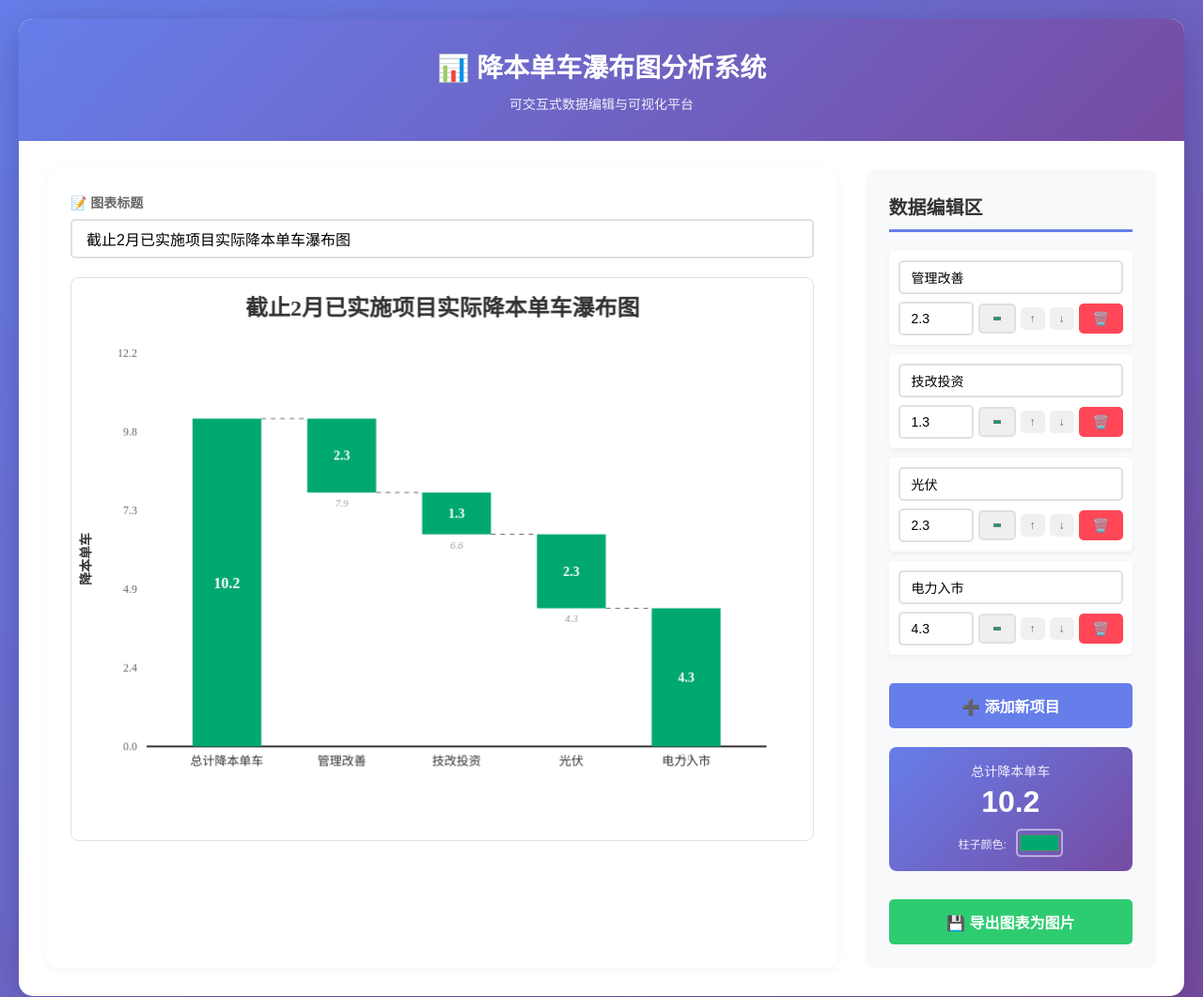
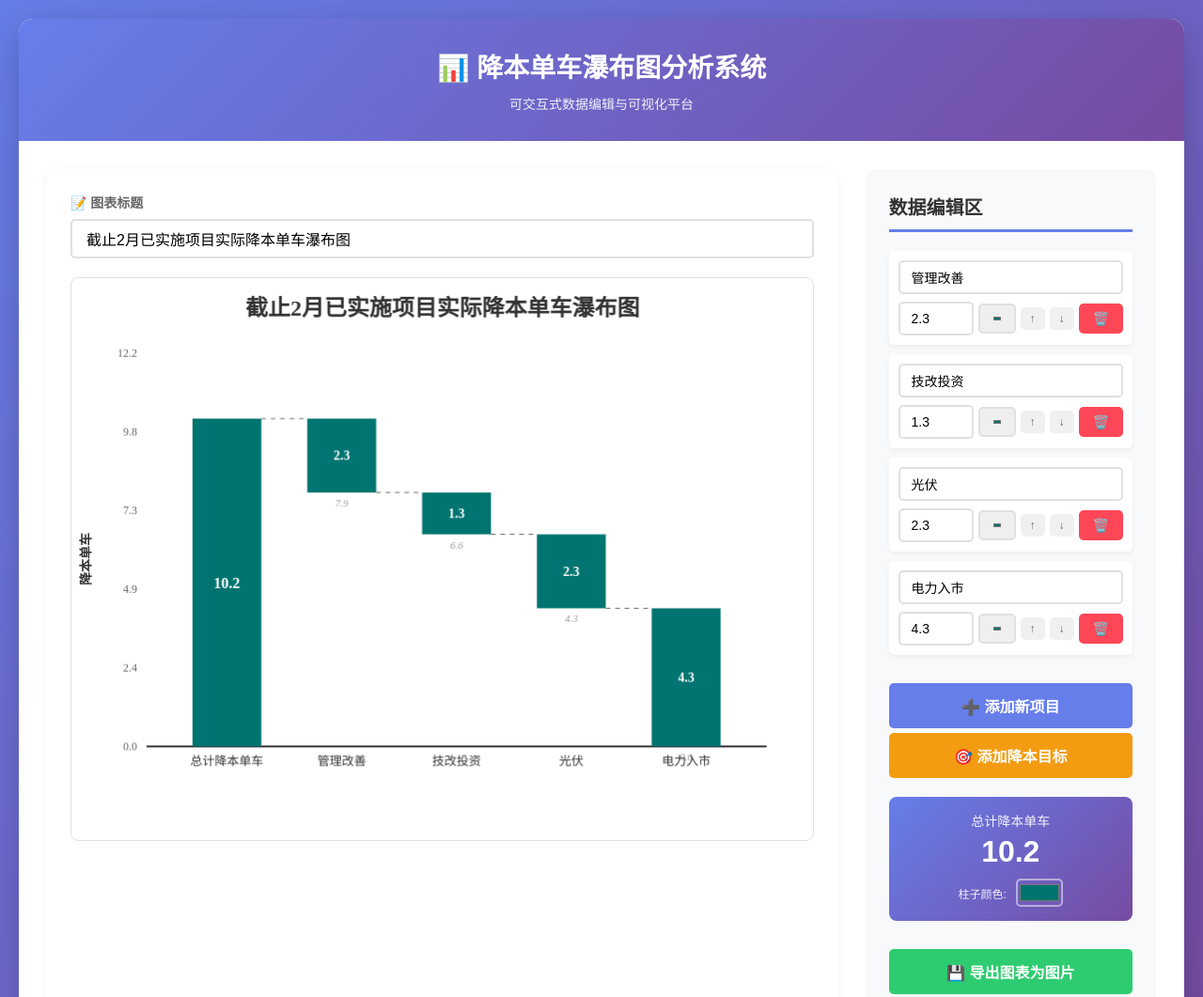
Before and after one commit to dzh18298211596-bit/waterfall-chart, a plain HTML site: page index.html in a window 1280 px wide. Shown: the top 1061 px of the page at 94% size. Drawn offline with Linux system fonts and the light colour scheme.

Commit message:
feat: 添加降本目标列功能并优化颜色
- 修改所有列默认颜色为 RGB(0,116,112) #007470
- 新增降本目标列，支持独立显示，不参与累积计算
- 降本目标列从0轴开始向上绘制
- 支持降本目标列的位置调整和手动数据录入
- 降本目标列带有橙色标识和🎯图标
- 优化tooltip显示，区分目标值和普通值

Co-Authored-By: Claude Sonnet 4.5 <noreply@anthropic.com>

```diff
--- a/index.html
+++ b/index.html
@@ -310,13 +310,14 @@
                 <div id="dataTable" class="data-table"></div>
 
                 <button class="btn btn-add" onclick="addRow()">➕ 添加新项目</button>
+                <button class="btn btn-add" onclick="addTargetRow()" style="background: #f39c12; margin-top: 5px;">🎯 添加降本目标</button>
 
                 <div class="total-display">
                     <div class="label">总计降本单车</div>
                     <div class="value" id="totalValue">10.2</div>
                     <div class="total-color-picker">
                         <label>柱子颜色:</label>
-                        <input type="color" id="totalColor" value="#00A870"
+                        <input type="color" id="totalColor" value="#007470"
                                onchange="updateTotalColor(this.value)"
                                title="选择总计柱颜色">
                     </div>
@@ -332,13 +333,13 @@
     <script>
         // 初始数据
         let dataItems = [
-            { name: '管理改善', value: 2.3, color: '#00A870' },
-            { name: '技改投资', value: 1.3, color: '#00A870' },
-            { name: '光伏', value: 2.3, color: '#00A870' },
-            { name: '电力入市', value: 4.3, color: '#00A870' }
+            { name: '管理改善', value: 2.3, color: '#007470', isTarget: false },
+            { name: '技改投资', value: 1.3, color: '#007470', isTarget: false },
+            { name: '光伏', value: 2.3, color: '#007470', isTarget: false },
+            { name: '电力入市', value: 4.3, color: '#007470', isTarget: false }
         ];
 
-        let totalColor = '#00A870'; // 总计柱颜色
+        let totalColor = '#007470'; // 总计柱颜色
 
         const canvas = document.getElementById('chartCanvas');
         const ctx = canvas.getContext('2d');
@@ -361,12 +362,14 @@
             dataItems.forEach((item, index) => {
                 const row = document.createElement('div');
                 row.className = 'data-row';
+                const isTarget = item.isTarget;
+                const borderStyle = isTarget ? 'border: 2px solid #f39c12;' : '';
                 row.innerHTML = `
-                    <input type="text" value="${item.name}"
+                    <input type="text" value="${item.name}" style="${borderStyle}"
                            onchange="updateName(${index}, this.value)"
-                           placeholder="项目名称">
+                           placeholder="${isTarget ? '目标名称 🎯' : '项目名称'}">
                     <div class="data-row-controls">
-                        <input type="number" value="${item.value}" step="0.1"
+                        <input type="number" value="${item.value}" step="0.1" style="${borderStyle}"
                                onchange="updateValue(${index}, this.value)"
                                placeholder="数值">
                         <input type="color" value="${item.color}"
@@ -418,7 +421,20 @@
             dataItems.push({
                 name: '新项目',
                 value: 0,
-                color: '#00A870'
+                color: '#007470',
+                isTarget: false
+            });
+            renderDataTable();
+            drawChart();
+        }
+
+        // 添加降本目标行
+        function addTargetRow() {
+            dataItems.push({
+                name: '降本目标',
+                value: 0,
+                color: '#007470',
+                isTarget: true
             });
             renderDataTable();
             drawChart();
@@ -453,7 +469,8 @@
 
         // 更新总计
         function updateTotal() {
-            const total = dataItems.reduce((sum, item) => sum + item.value, 0);
+            // 只计算非目标项的总和
+            const total = dataItems.filter(item => !item.isTarget).reduce((sum, item) => sum + item.value, 0);
             document.getElementById('totalValue').textContent = total.toFixed(1);
         }
 
@@ -465,16 +482,27 @@
 
             ctx.clearRect(0, 0, width, height);
 
-            // 计算总计和递减累积值
-            const total = dataItems.reduce((sum, item) => sum + item.value, 0);
+            // 计算总计（只包含非目标项）
+            const normalItems = dataItems.filter(item => !item.isTarget);
+            const targetItems = dataItems.filter(item => item.isTarget);
+            const total = normalItems.reduce((sum, item) => sum + item.value, 0);
 
-            // 从总计开始递减的累积数组
+            // 从总计开始递减的累积数组（只针对非目标项）
             const cumulative = [total];
-            for (let i = 0; i < dataItems.length; i++) {
-                cumulative.push(cumulative[i] - dataItems[i].value);
+            let currentCumulative = total;
+
+            // 为每个项目计算累积值（只有非目标项参与累积）
+            const cumulativeMap = new Map();
+            dataItems.forEach((item, index) => {
+                if (!item.isTarget) {
+                    cumulativeMap.set(index, currentCumulative);
+                    currentCumulative -= item.value;
                 }
+            });
 
-            const maxValue = total * 1.2;
+            // 找出最大值用于设置Y轴范围（包括所有项）
+            const allValues = [...dataItems.map(item => item.value), total];
+            const maxValue = Math.max(...allValues) * 1.2;
 
             // 图表区域
             const padding = { top: 80, right: 50, bottom: 100, left: 80 };
@@ -562,14 +590,15 @@
             ctx.textAlign = 'center';
             ctx.fillText('总计降本单车', totalX + barWidth / 2, labelY);
 
-            // 绘制各项目柱子（从左到右，阶梯下降）
+            // 绘制各项目柱子
+            let prevNormalIndex = -1; // 记录上一个非目标项的索引
             dataItems.forEach((item, i) => {
                 const x = padding.left + spacing + (i + 1) * (barWidth + spacing);
 
-                // 柱子从上一个累积值开始，下降item.value的高度
+                if (item.isTarget) {
+                    // 降本目标：从0轴开始向上绘制
                     const barHeight = (item.value / maxValue) * chartHeight;
-                const topY = zeroY - (cumulative[i] / maxValue) * chartHeight;
-                const bottomY = topY + barHeight;
+                    const topY = zeroY - barHeight;
 
                     // 存储位置
                     window.barPositions.push({
@@ -578,7 +607,53 @@
                         width: barWidth,
                         height: barHeight,
                         item,
-                    cumValue: cumulative[i + 1]
+                        isTarget: true
+                    });
+
+                    // 绘制柱子
+                    ctx.fillStyle = item.color;
+                    ctx.fillRect(x, topY, barWidth, barHeight);
+
+                    // 柱子内数值
+                    ctx.fillStyle = 'white';
+                    ctx.font = 'bold 14px Microsoft YaHei';
+                    ctx.textAlign = 'center';
+                    ctx.fillText(item.value.toFixed(1), x + barWidth / 2, topY + barHeight / 2 + 5);
+
+                    // X轴标签（添加目标标识）
+                    ctx.fillStyle = '#f39c12';
+                    ctx.font = 'bold 13px Microsoft YaHei';
+                    ctx.textAlign = 'center';
+
+                    const itemName = item.name;
+                    const maxWidth = barWidth + 20;
+
+                    if (ctx.measureText(itemName).width > maxWidth) {
+                        const words = itemName.split('');
+                        let midPoint = Math.floor(words.length / 2);
+                        let line1 = words.slice(0, midPoint).join('');
+                        let line2 = words.slice(midPoint).join('');
+                        ctx.fillText(line1, x + barWidth / 2, labelY);
+                        ctx.fillText(line2, x + barWidth / 2, labelY + 15);
+                    } else {
+                        ctx.fillText(itemName + ' 🎯', x + barWidth / 2, labelY);
+                    }
+                } else {
+                    // 普通项目：瀑布图逻辑（从累积值开始下降）
+                    const cumValue = cumulativeMap.get(i);
+                    const barHeight = (item.value / maxValue) * chartHeight;
+                    const topY = zeroY - (cumValue / maxValue) * chartHeight;
+                    const bottomY = topY + barHeight;
+                    const nextCumValue = cumValue - item.value;
+
+                    // 存储位置
+                    window.barPositions.push({
+                        x,
+                        y: topY,
+                        width: barWidth,
+                        height: barHeight,
+                        item,
+                        cumValue: nextCumValue
                     });
 
                     // 绘制柱子
@@ -594,7 +669,7 @@
                     // 剩余累计值（柱子底部）
                     ctx.fillStyle = '#999';
                     ctx.font = 'italic 11px Microsoft YaHei';
-                ctx.fillText(cumulative[i + 1].toFixed(1), x + barWidth / 2, bottomY + 15);
+                    ctx.fillText(nextCumValue.toFixed(1), x + barWidth / 2, bottomY + 15);
 
                     // X轴标签
                     ctx.fillStyle = '#333';
@@ -615,26 +690,28 @@
                         ctx.fillText(itemName, x + barWidth / 2, labelY);
                     }
 
-                // 连接线（水平虚线从左到右）
+                    // 连接线（水平虚线）
                     ctx.strokeStyle = '#666';
                     ctx.lineWidth = 1;
                     ctx.setLineDash([5, 5]);
                     ctx.beginPath();
 
-                if (i === 0) {
-                    // 从总计柱顶部到第一个项目顶部
+                    if (prevNormalIndex === -1) {
+                        // 从总计柱顶部到第一个普通项目顶部
                         ctx.moveTo(totalX + barWidth, totalY);
                         ctx.lineTo(x, topY);
                     } else {
-                    // 从上一个项目底部到当前项目顶部
-                    const prevX = padding.left + spacing + i * (barWidth + spacing);
-                    const prevBottomY = bottomY;
+                        // 从上一个普通项目底部到当前项目顶部
+                        const prevX = padding.left + spacing + (prevNormalIndex + 1) * (barWidth + spacing);
                         ctx.moveTo(prevX + barWidth, topY);
                         ctx.lineTo(x, topY);
                     }
 
                     ctx.stroke();
                     ctx.setLineDash([]);
+
+                    prevNormalIndex = i;
+                }
             });
         }
 
@@ -653,6 +730,8 @@
 
                     if (bar.isTotal) {
                         tooltip.innerHTML = `<strong>${bar.item.name}</strong><br>数值: ${bar.item.value.toFixed(1)}`;
+                    } else if (bar.item.isTarget) {
+                        tooltip.innerHTML = `<strong>${bar.item.name} 🎯</strong><br>目标值: ${bar.item.value.toFixed(1)}`;
                     } else {
                         tooltip.innerHTML = `<strong>${bar.item.name}</strong><br>数值: ${bar.item.value.toFixed(1)}<br>累计: ${bar.cumValue.toFixed(1)}`;
                     }
```
Lines whose indentation alone changed are shown as unchanged.
